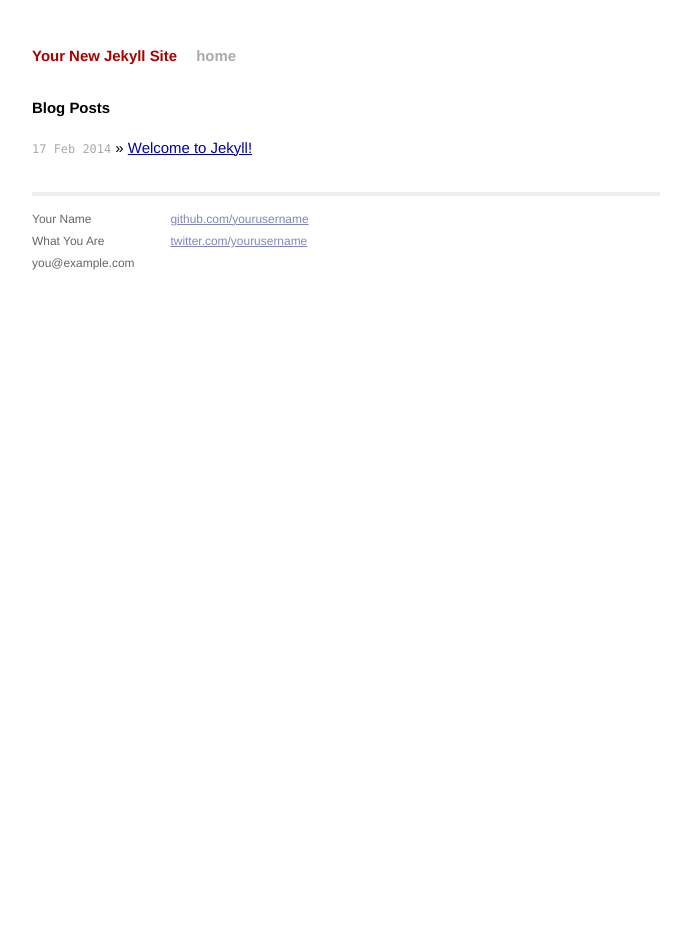
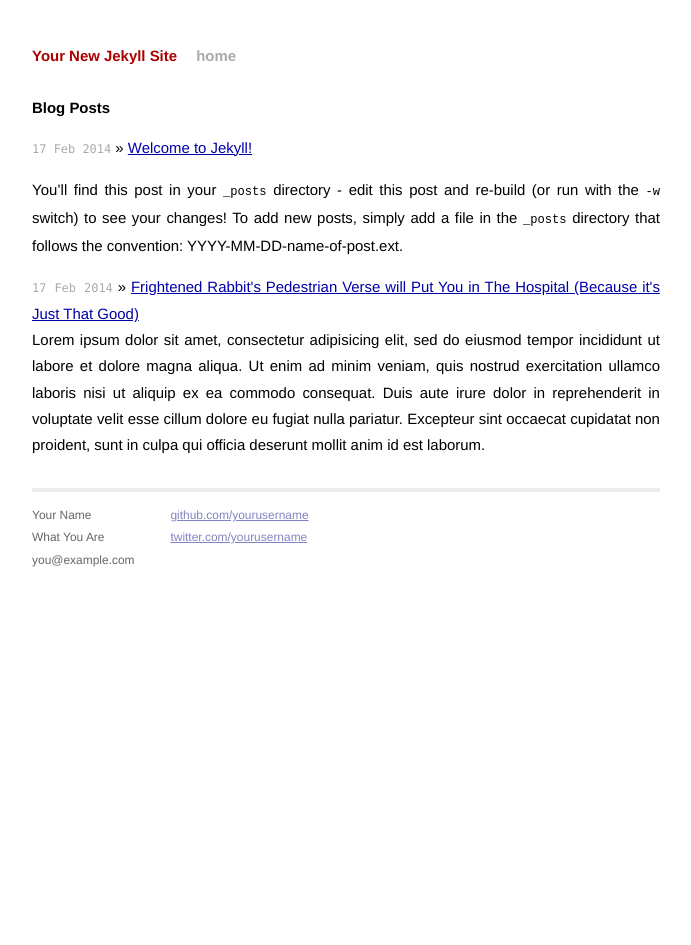
Before and after one commit to kabatwa/welcome-to-jekyll, a Jekyll site: the page built from index.html, in a window 1280 px wide. Shown: the whole page, without its empty margins (294-985 px from the left). Built offline with Jekyll 4.4.1, drawn with Linux system fonts in a browser that asks for light colours; Markdown is read by kramdown in place of the engine named in the settings.

Commit message:
Finished Master Posts

```diff
--- /dev/null
+++ b/_posts/2014-02-17-frightened-rabbit-pedestrian-verse.markdown
@@ -0,0 +1,12 @@
+---
+layout: post
+title: "Frightened Rabbit's Pedestrian Verse will Put You in The Hospital (Because it's Just That Good)"
+date: 2014-02-17
+excerpt: Lorem ipsum dolor sit amet, consectetur adipisicing elit, sed do eiusmod tempor incididunt ut labore et dolore magna aliqua. Ut enim ad minim veniam, quis nostrud exercitation ullamco laboris nisi ut aliquip ex ea commodo consequat. Duis aute irure dolor in reprehenderit in voluptate velit esse cillum dolore eu fugiat nulla pariatur. Excepteur sint occaecat cupidatat non proident, sunt in culpa qui officia deserunt mollit anim id est laborum.
+---
+
+![Frightened Rabbit live]({{site.url}}/images/frabbit.jpg)
+
+Lorem ipsum dolor sit amet, consectetur adipisicing elit, sed do eiusmod tempor incididunt ut labore et dolore magna aliqua. Ut enim ad minim veniam, quis nostrud exercitation ullamco laboris nisi ut aliquip ex ea commodo consequat. Duis aute irure dolor in reprehenderit in voluptate velit esse cillum dolore eu fugiat nulla pariatur. Excepteur sint occaecat cupidatat non proident, sunt in culpa qui officia deserunt mollit anim id est laborum.
+
+Lorem ipsum dolor sit amet, consectetur adipisicing elit, sed do eiusmod tempor incididunt ut labore et dolore magna aliqua. Ut enim ad minim veniam, quis nostrud exercitation ullamco laboris nisi ut aliquip ex ea commodo consequat. Duis aute irure dolor in reprehenderit in voluptate velit esse cillum dolore eu fugiat nulla pariatur. Excepteur sint occaecat cupidatat non proident, sunt in culpa qui officia deserunt mollit anim id est laborum.
--- a/index.html
+++ b/index.html
@@ -7,7 +7,7 @@
   <h1>Blog Posts</h1>
   <ul class="posts">
     {% for post in site.posts %}
-      <li><span>{{ post.date | date_to_string }}</span> &raquo; <a href="{{ post.url }}">{{ post.title }}</a></li>
+    <li><span>{{ post.date | date_to_string }}</span> &raquo; <a href="{{ post.url }}">{{ post.title }}</a><br>{{post.excerpt}}</li>
     {% endfor %}
   </ul>
 </div>
```
Also changed, not shown: images/frabbit.jpg (added).
